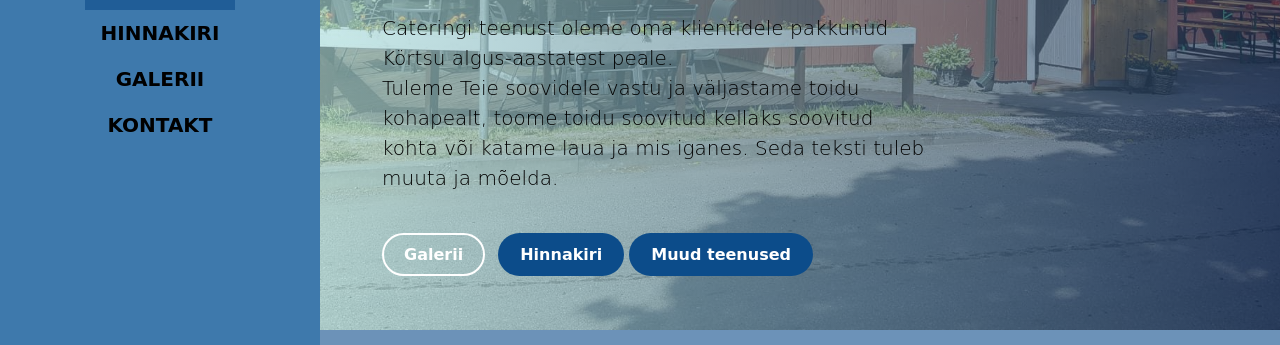
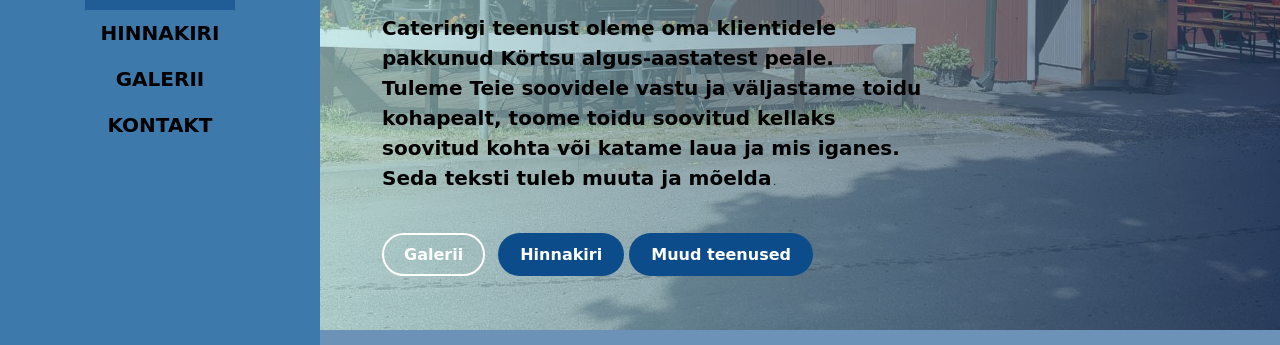
Before and after one commit to aliinS/sadama, a plain HTML site: page catering.html in a window 1280 px wide. Shown: the part 455-800 px from the top of the page. Drawn offline with nearby package versions, Linux system fonts and the light colour scheme; a web font is replaced by a local one.

Commit message:
txt bold

```diff
--- a/catering.html
+++ b/catering.html
@@ -68,9 +68,9 @@
 
                                 <div class="col-lg-8 col-12">
                                     <h1 class="text-white mb-lg-3 mb-4">Sadama Körtsu <br> cateringi teenus</h1>
-                                    <p class="text-black">Cateringi teenust oleme oma klientidele pakkunud Körtsu algus-aastatest peale. <br>
+                                    <p class="text-black"><b> Cateringi teenust oleme oma klientidele pakkunud Körtsu algus-aastatest peale. <br>
                                     Tuleme Teie soovidele vastu ja väljastame toidu kohapealt, toome toidu soovitud kellaks soovitud kohta või
-                                    katame laua ja mis iganes. Seda teksti tuleb muuta ja mõelda.</p>
+                                    katame laua ja mis iganes. Seda teksti tuleb muuta ja mõelda</b>.</p>
                                     <br>
                                     <a class="btn custom-btn custom-border-btn custom-btn-bg-white smoothscroll me-2 mb-2" href="#section_3">Galerii</a>
 
```
